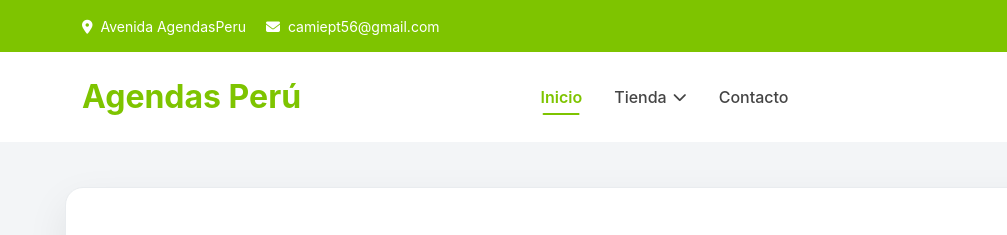
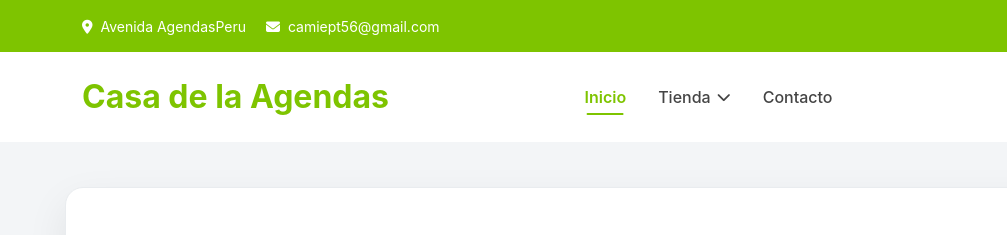
Before and after one commit to Sk1ter/Agendas, a plain HTML site: page ceckout.html in a window 1280 px wide. Shown: the top 235 px of the page, 0-1007 px from the left. Drawn offline with nearby package versions, Linux system fonts and the light colour scheme.

Commit message:
Update commit

```diff
--- a/ceckout.html
+++ b/ceckout.html
@@ -691,7 +691,7 @@
     <!-- ===================== NAVBAR ===================== -->
     <nav class="navbar navbar-expand-lg bg-white py-3">
         <div class="container">
-            <a class="navbar-brand logo" href="index.html">Agendas Perú</a>
+            <a class="navbar-brand logo" href="index.html">Casa de la Agendas</a>
 
             <button class="navbar-toggler" type="button" data-bs-toggle="collapse" data-bs-target="#menu">
                 <span class="navbar-toggler-icon"></span>
```
Also changed, not shown: contacto.html (+1 -1 lines), index.html (+1 -1 lines), products.html (+1 -1 lines), pruduct.html (+1 -1 lines).
